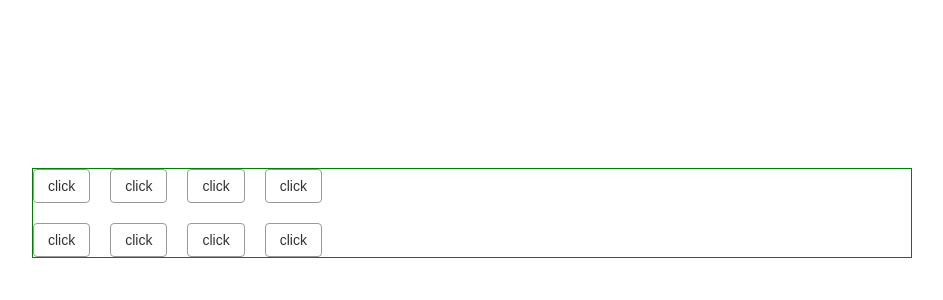
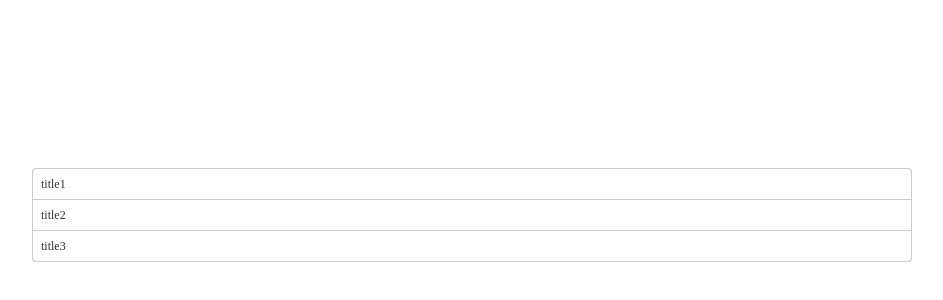
Before and after one commit to bowen-wu/vue-wheels, a Vue app: page / in a window 1280 px wide. Shown: the part 32-332 px from the top of the page, without its empty margins (168-1111 px from the left). Built offline with nearby package versions, Linux system fonts and the light colour scheme; the HTML template or start-up script is replaced by a standard one.

Commit message:
feat(collapse): complete basic style and function

```diff
--- /dev/null
+++ b/src/collapse-item.vue
@@ -0,0 +1,80 @@
+<template>
+    <div class="g-collapse-item">
+        <div class="g-collapse-item-title" @click="onClick" :class="dynamicClass">
+            {{title}}
+        </div>
+        <div class="g-collapse-item-content" v-if="open">
+            <slot></slot>
+        </div>
+    </div>
+</template>
+
+<script>
+export default {
+    name: 'bowen-collapse-item',
+    props: {
+        title: {
+            type: String,
+            required: true,
+        }
+    },
+    computed: {
+        dynamicClass() {
+            if(this.open){
+                return {active: true};
+            }
+        },
+    },
+    data() {
+        return {
+            open: false,
+        };
+    },
+    created() {},
+    methods: {
+        onClick() {
+            this.open = !this.open;
+        },
+    },
+};
+</script>
+
+<style lang="scss" scoped>
+@import './assist/style/scssMixin.scss';
+$border-color: #ccc;
+$border-radius: 4px;
+$padding-vertical: 7px;
+$padding-horizontal: 8px;
+
+.g-collapse-item{
+    margin-left: -1px;
+    margin-right: -1px;
+    margin-top: -1px;
+    > .g-collapse-item-title{
+        @include fontLineColor(12px, 16px, #333);
+        border: 1px solid $border-color;
+        padding: $padding-vertical $padding-horizontal;
+        cursor: pointer;
+        position: relative;
+        &.active{
+            z-index: 1;
+        }
+    }
+    &:first-of-type > .g-collapse-item-title{
+        border-top-left-radius: $border-radius;
+        border-top-right-radius: $border-radius;
+    }
+    &:last-of-type > .g-collapse-item-title{
+        border-bottom-left-radius: $border-radius;
+        border-bottom-right-radius: $border-radius;
+        margin-bottom: -1px;
+        &.active{
+            border-bottom-left-radius: 0;
+            border-bottom-right-radius: 0;
+        }
+    }
+    > .g-collapse-item-content{
+        padding: 8px;
+    }
+}
+</style>
--- /dev/null
+++ b/src/collapse.vue
@@ -0,0 +1,28 @@
+<template>
+    <div class="g-collapse">
+        <slot></slot>
+    </div>
+</template>
+
+<script>
+export default {
+    name: 'bowen-collapse',
+    props: {},
+    data() {
+        return {};
+    },
+    created() {},
+    methods: {},
+};
+</script>
+
+<style lang="scss" scoped>
+@import './assist/style/scssMixin.scss';
+$border-color: #ccc;
+$border-radius: 4px;
+
+.g-collapse{
+    border: 1px solid $border-color;
+    border-radius: $border-radius;
+}
+</style>
--- a/src/demo.vue
+++ b/src/demo.vue
@@ -1,6 +1,11 @@
 <template>
     <div class="demo">
-        <div @click="yyy" style="overflow: hidden; border: 1px solid green">
+        <g-collapse>
+            <g-collapse-item title="title1">content1</g-collapse-item>
+            <g-collapse-item title="title2">content2</g-collapse-item>
+            <g-collapse-item title="title3">content3</g-collapse-item>
+        </g-collapse>
+        <div @click="yyy" style="overflow: hidden; border: 1px solid green" v-if="false">
             <g-popover class="popover">
                 <template slot="content" slot-scope="{close}">
                     <div>内容内容<a href="http://www.baidu.com">百度</a>内容内容内容内容
@@ -71,6 +76,8 @@ import TabsBody from './tabs/tabs-body';
 import TabsItem from './tabs/tabs-item';
 import TabsPane from './tabs/tabs-pane';
 import Popover from './popover';
+import Collapse from './collapse';
+import CollapseItem from './collapse-item';
 
 export default {
     name: 'bowen-demo',
@@ -83,6 +90,8 @@ export default {
         'g-tabs-item': TabsItem,
         'g-tabs-pane': TabsPane,
         'g-popover': Popover,
+        'g-collapse': Collapse,
+        'g-collapse-item': CollapseItem,
     },
     data() {
         return {};
```
Also changed, not shown: notes/collapse.md (added, +13 -0 lines).
